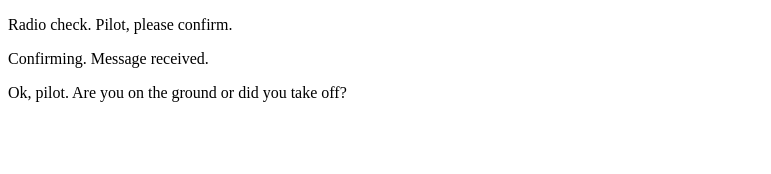
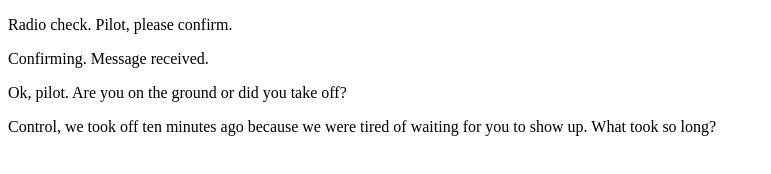
Before and after one commit to bcp2415/communication-log-pilot, a plain HTML site: page index.html in a window 1280 px wide. Shown: the whole page, without its empty margins (0-771 px from the left). Drawn offline with Linux system fonts and the light colour scheme.

Commit message:
pilot response to control 2nd msg

```diff
--- a/index.html
+++ b/index.html
@@ -3,6 +3,10 @@
   <body>
     <p>Radio check. Pilot, please confirm.</p>
     <p>Confirming. Message received.</p>
-    <p>Ok, pilot.  Are you on the ground or did you take off?</p>
+    <p>Ok, pilot. Are you on the ground or did you take off?</p>
+    <p>
+      Control, we took off ten minutes ago because we were tired of waiting for
+      you to show up. What took so long?
+    </p>
   </body>
 </html>
```
